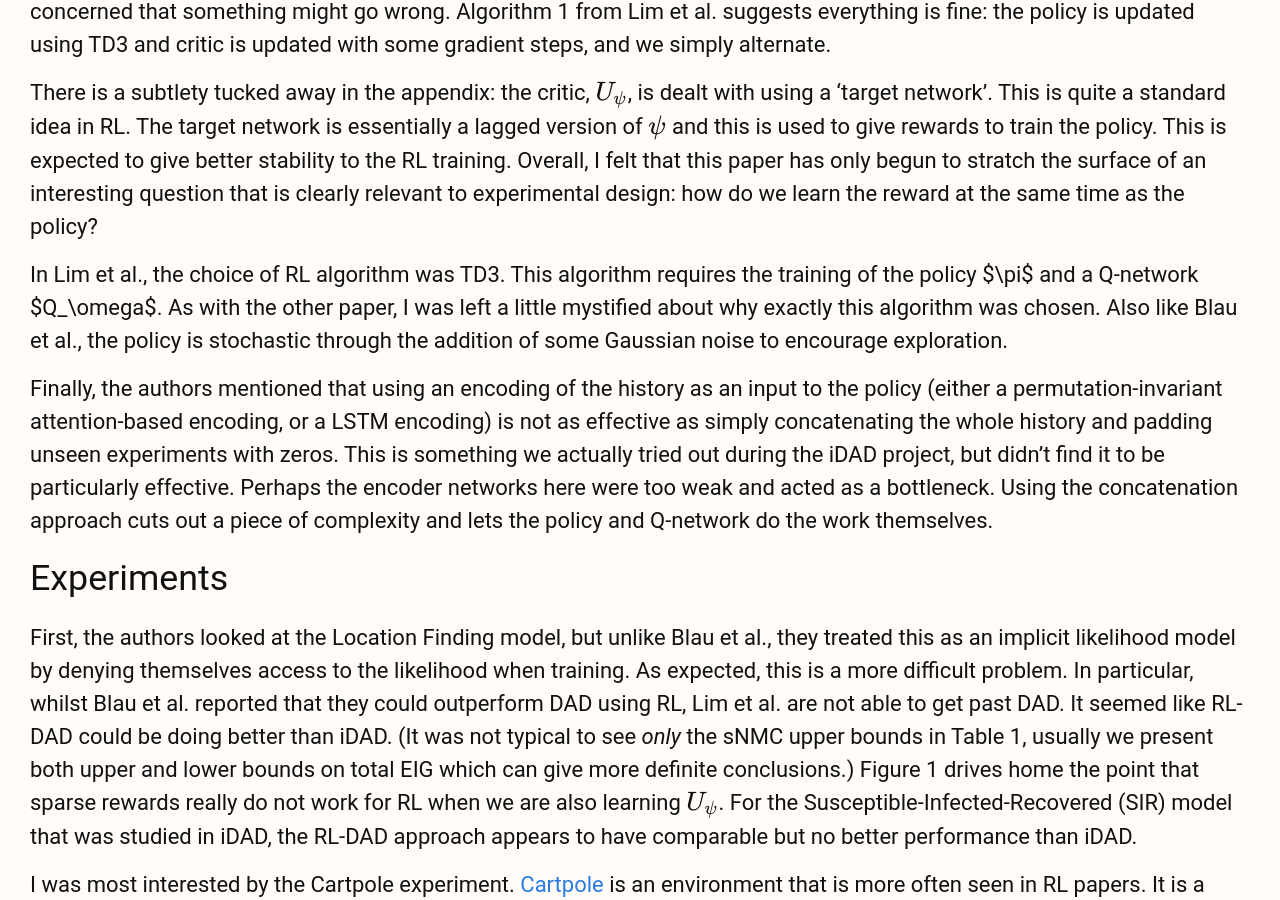
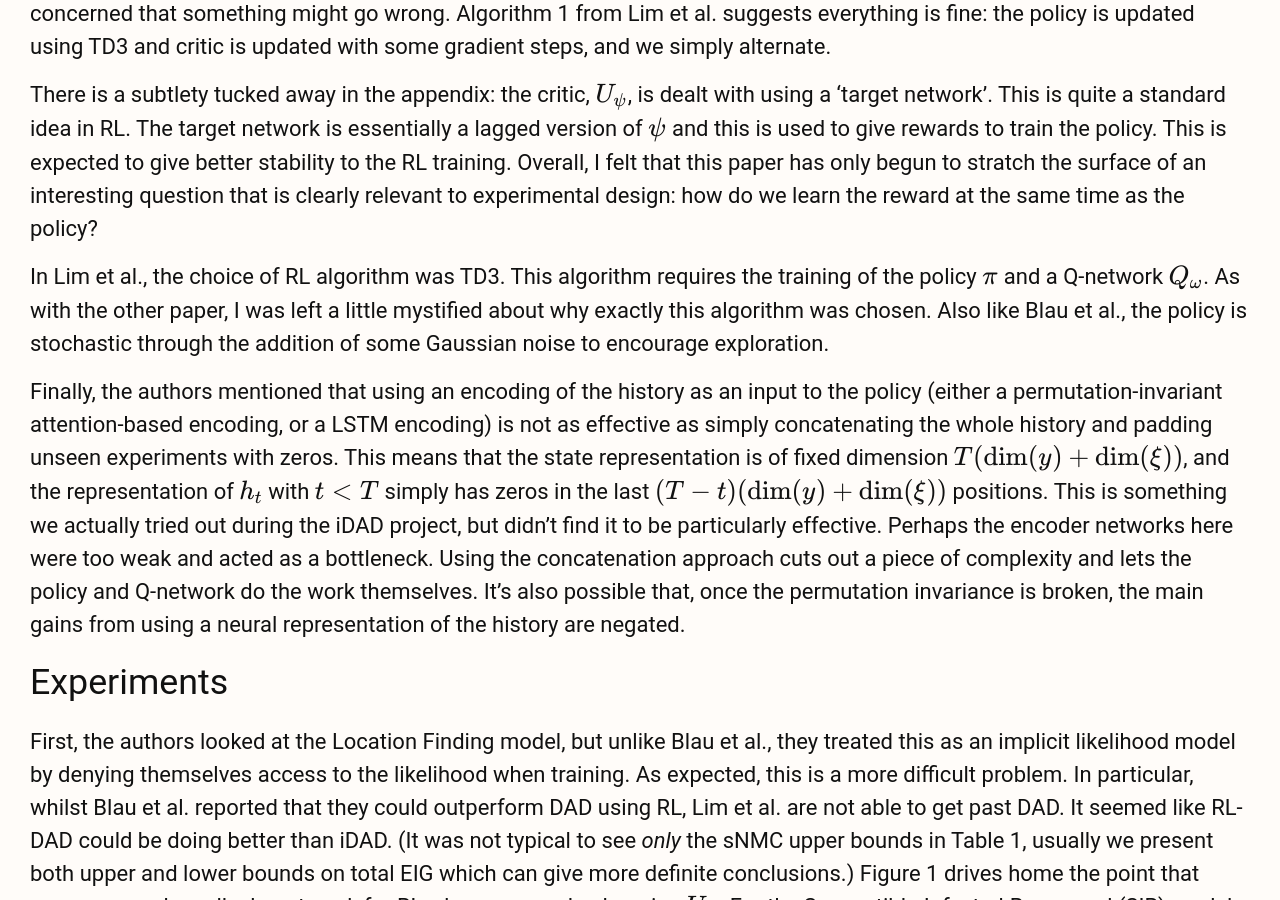
Before and after one commit to ae-foster/ae-foster.github.io, a Jekyll site: the page built from _posts/2022-10-14-rl-dad.markdown, in a window 1280 px wide and 900 px high, scrolled down 8460 px. Built offline with Jekyll 4.4.1, drawn with Linux system fonts in a browser that asks for light colours; nearby versions of some CDN libraries; some of the changed text lies outside the part shown.

Commit message:
Cleaning up Lim et al. section

```diff
--- a/_posts/2022-10-14-rl-dad.markdown
+++ b/_posts/2022-10-14-rl-dad.markdown
@@ -176,7 +176,7 @@ However, unlike iDAD, Lim et al. also assume that the simulator that creates sam
 
 Initially, the authors set up the problem in the language of RL, choosing this time to formulate the problem as a Partially Observed MDP (POMDP).
 The set-up is similar to what we have seen already with Blau et al., except that $$\theta_{0:L}$$ now forms part of the partially observed state.
-There is an important point here that breaking the permutation invariance of experiments does not fundamentally alter the Markovian structure provided the additional dependence of $$p(y\mid \theta,\xi_t,h_{t-1})$ is only on the observed history $$h_{t-1}$$.
+There is an important point here that breaking the permutation invariance of experiments does not fundamentally alter the Markovian structure provided the additional dependence of $$p(y\mid \theta,\xi_t,h_{t-1})$$ is only on the observed history $$h_{t-1}$$.
 (We have now seen the sequential experimental design problem formulated as a BAMDP, HiP-MDP and a POMDP.
 I don't think the distinction between these is important: the proofs are all roughly the same.)
 
@@ -227,12 +227,14 @@ This is quite a standard idea in RL. The target network is essentially a lagged
 This is expected to give better stability to the RL training.
 Overall, I felt that this paper has only begun to stratch the surface of an interesting question that is clearly relevant to experimental design: how do we learn the reward at the same time as the policy?
 
-In Lim et al., the choice of RL algorithm was TD3. This algorithm requires the training of the policy $\pi$ and a Q-network $Q_\omega$. As with the other paper, I was left a little mystified about why exactly this algorithm was chosen.
+In Lim et al., the choice of RL algorithm was TD3. This algorithm requires the training of the policy $$\pi$$ and a Q-network $$Q_\omega$$. As with the other paper, I was left a little mystified about why exactly this algorithm was chosen.
 Also like Blau et al., the policy is stochastic through the addition of some Gaussian noise to encourage exploration.
 
 Finally, the authors mentioned that using an encoding of the history as an input to the policy (either a permutation-invariant attention-based encoding, or a LSTM encoding) is not as effective as simply concatenating the whole history and padding unseen experiments with zeros.
+This means that the state representation is of fixed dimension $$T(\text{dim}(y) + \text{dim}(\xi))$$, and the representation of $$h_t$$ with $$t<T$$ simply has zeros in the last $$(T-t)(\text{dim}(y) + \text{dim}(\xi))$$ positions.
 This is something we actually tried out during the iDAD project, but didn't find it to be particularly effective. Perhaps the encoder networks here were too weak and acted as a bottleneck.
 Using the concatenation approach cuts out a piece of complexity and lets the policy and Q-network do the work themselves.
+It's also possible that, once the permutation invariance is broken, the main gains from using a neural representation of the history are negated.
 
 ### Experiments
 
@@ -254,13 +256,13 @@ Finally, there is the question of where policy-based experimental design algorit
 
 ## References
 
+Blau, T., Bonilla, E. V., Chades, I., & Dezfouli, A. (2022). Optimizing Sequential Experimental Design with Deep Reinforcement Learning. In International Conference on Machine Learning (pp. 2107-2128). PMLR.
+
+Lim, V., Novoseller, E., Ichnowski, J., Huang, H., & Goldberg, K. (2022). Policy-Based Bayesian Experimental Design for Non-Differentiable Implicit Models. arXiv preprint arXiv:2203.04272.
+
 Adam Foster, Desi R Ivanova, Ilyas Malik and Tom Rainforth (2021). Deep Adaptive Design: Amortizing Sequential Bayesian Experimental Design. In Proceedings of the 38th International Conference on Machine Learning, pages 3384-3395. PMLR.
 
 Ivanova, D. R., Foster, A., Kleinegesse, S., Gutmann, M. U., & Rainforth, T. (2021). Implicit deep adaptive design: policy-based experimental design without likelihoods. Advances in Neural Information Processing Systems, 34, 25785-25798.
-
-Blau, T., Bonilla, E. V., Chades, I., & Dezfouli, A. (2022). Optimizing Sequential Experimental Design with Deep Reinforcement Learning. In International Conference on Machine Learning (pp. 2107-2128). PMLR.
-
-Lim, V., Novoseller, E., Ichnowski, J., Huang, H., & Goldberg, K. (2022). Policy-Based Bayesian Experimental Design for Non-Differentiable Implicit Models. arXiv preprint arXiv:2203.04272.
 
 Asano, H. (2022). Sequential Bayesian experimental designs via reinforcement learning. arXiv preprint arXiv:2202.07472.
 
```
